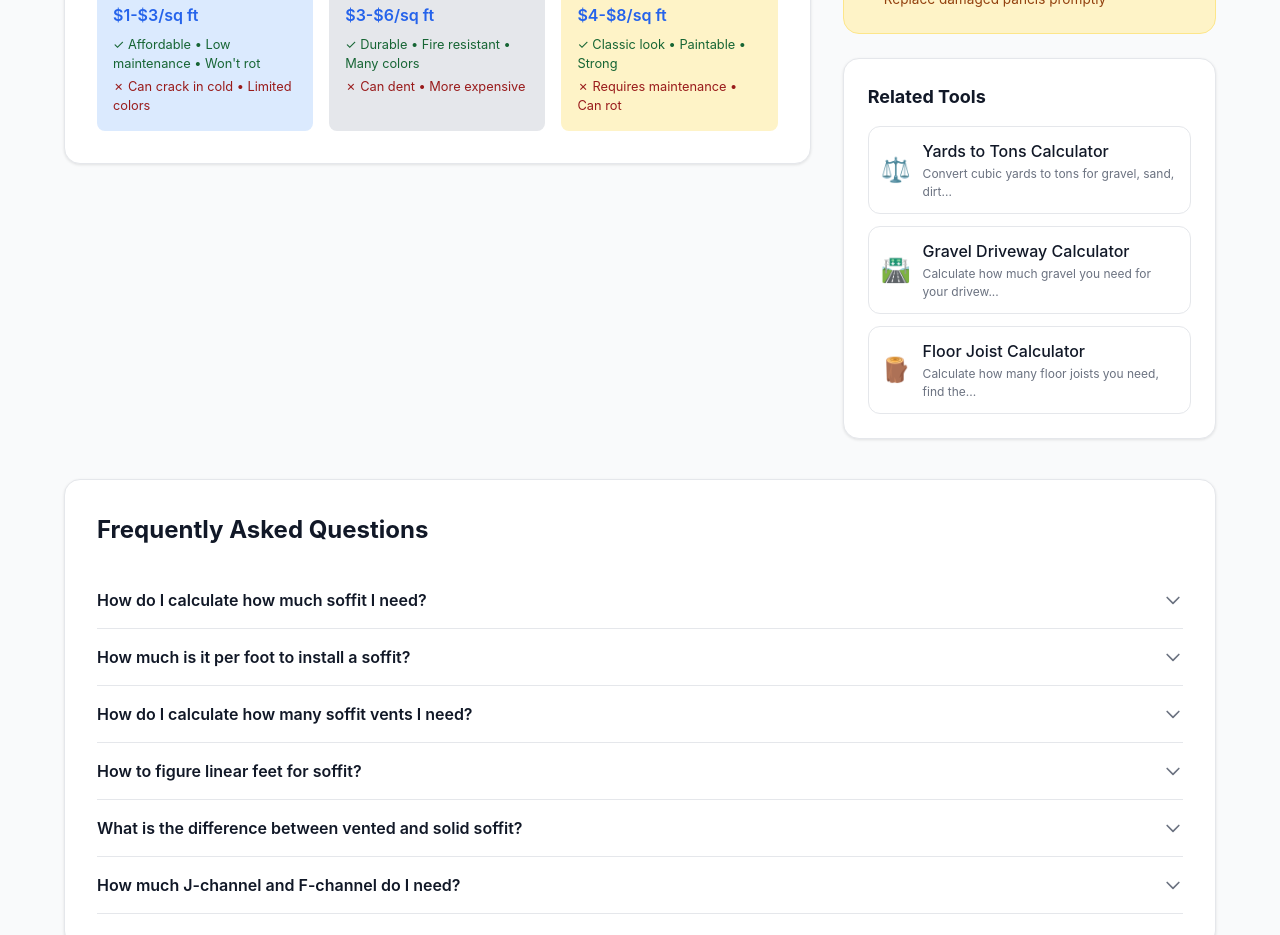
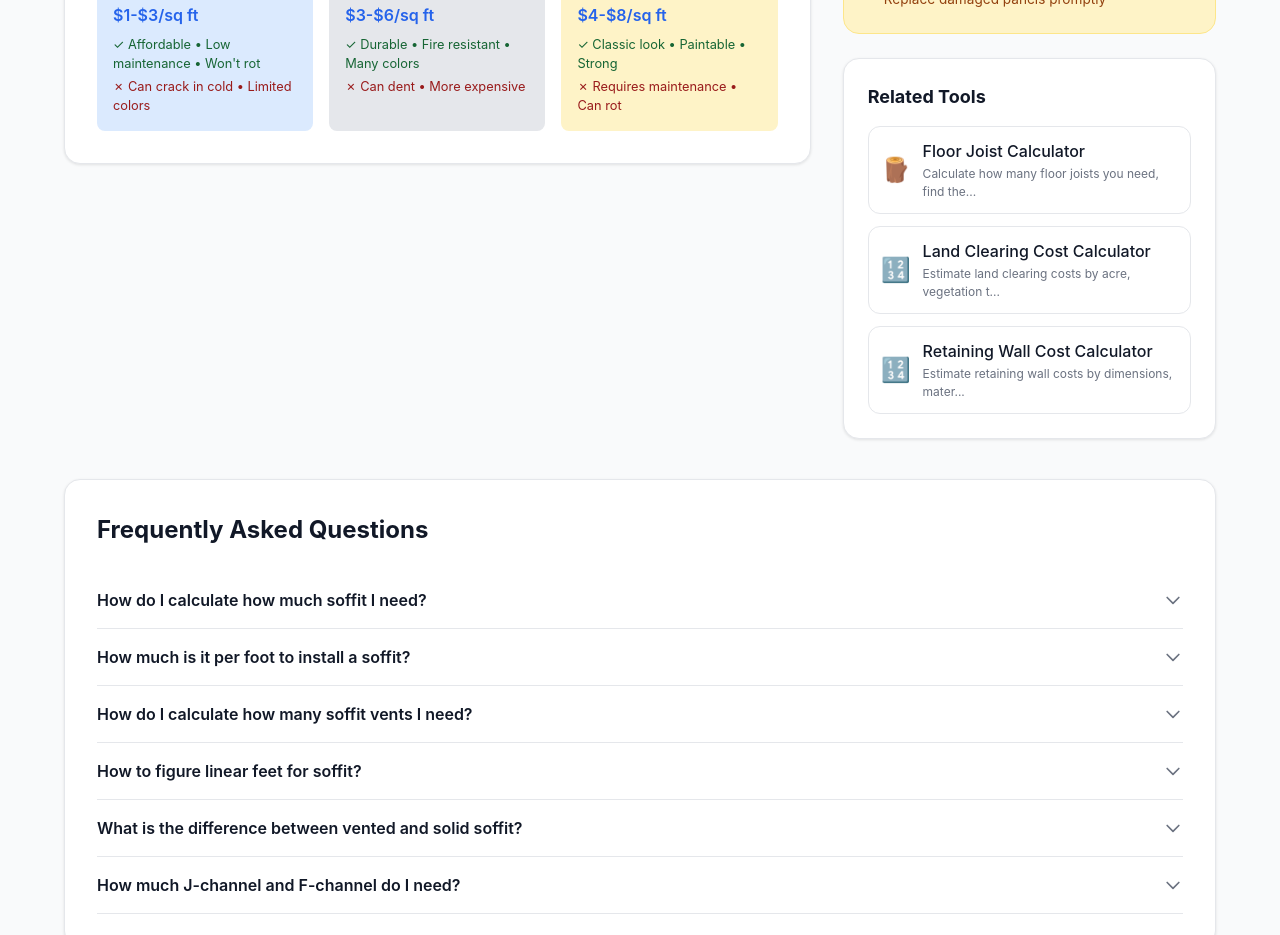
Before and after one commit to kekelele19851224-lgtm/free-tools-hub, a Next.js app: page /soffit-calculator in a window 1280 px wide. Shown: the part 2120-3055 px from the top of the page. Built offline with nearby package versions, Linux system fonts and the light colour scheme.

Commit message:
Improve RelatedTools: deterministic rotation based on URL hash

```diff
--- a/components/RelatedTools.tsx
+++ b/components/RelatedTools.tsx
@@ -73,10 +73,30 @@ export default function RelatedTools({
     (tool) => tool.category !== currentCategory && tool.url !== currentUrl
   );
 
+  // 基于 URL 生成确定性的偏移量，让不同页面显示不同的相关工具
+  const getOffset = (url: string, arrayLength: number): number => {
+    let hash = 0;
+    for (let i = 0; i < url.length; i++) {
+      hash = ((hash << 5) - hash) + url.charCodeAt(i);
+      hash = hash & hash;
+    }
+    return Math.abs(hash) % Math.max(1, arrayLength);
+  };
+
+  const rotateArray = <T,>(arr: T[], offset: number): T[] => {
+    if (arr.length === 0) return arr;
+    const normalizedOffset = offset % arr.length;
+    return [...arr.slice(normalizedOffset), ...arr.slice(0, normalizedOffset)];
+  };
+
+  const offset = getOffset(currentUrl, sameCategoryTools.length);
+  const rotatedSameCategory = rotateArray(sameCategoryTools, offset);
+  const rotatedOther = rotateArray(otherTools, offset);
+
   // 优先同类别，不够则从其他类别补充
   const relatedTools = [
-    ...sameCategoryTools.slice(0, maxTools),
-    ...otherTools.slice(0, Math.max(0, maxTools - sameCategoryTools.length))
+    ...rotatedSameCategory.slice(0, maxTools),
+    ...rotatedOther.slice(0, Math.max(0, maxTools - rotatedSameCategory.length))
   ].slice(0, maxTools);
 
   if (relatedTools.length === 0) return null;
```
